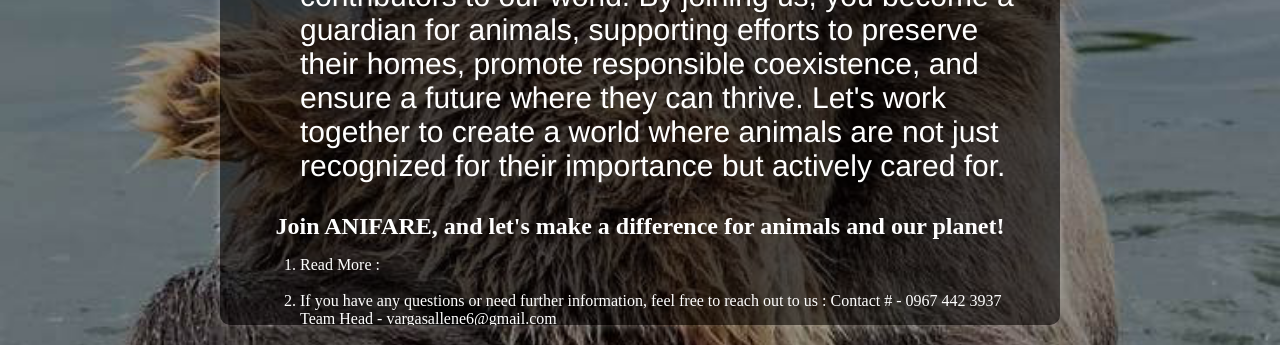
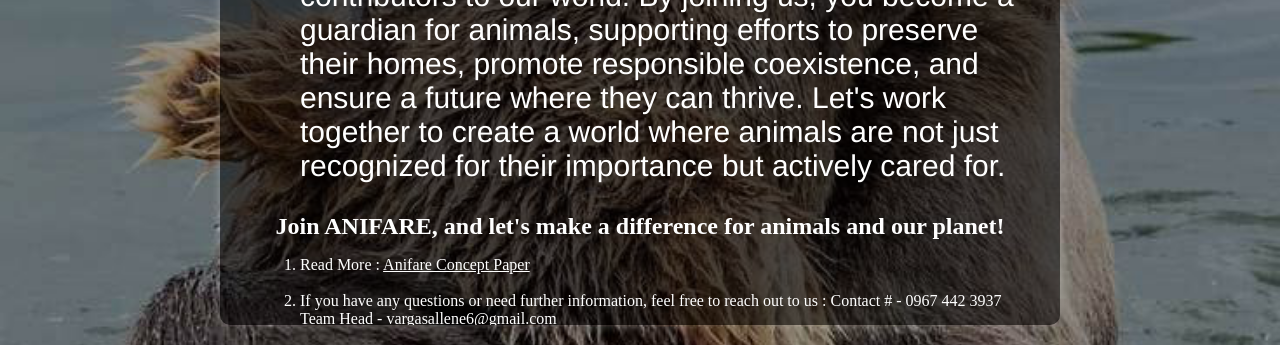
Before and after one commit to TacoDestroyer12/Anifame, a plain HTML site: page index.html in a window 1280 px wide. Shown: the part 788-1133 px from the top of the page. Drawn offline with Linux system fonts and the light colour scheme.

Commit message:
Update index.html

```diff
--- a/index.html
+++ b/index.html
@@ -123,7 +123,7 @@
 
         <h2>Join ANIFARE, and let's make a difference for animals and our planet!</h2>
         <ol>
-            <li>Read More :</li>
+            <li>Read More : <a href="ANIFARE-FINAL.pdf">Anifare Concept Paper</a>  </li>
             <br>
             <li>If you have any questions or need further information, feel free to reach out to us :
 Contact # - 0967 442 3937
```
